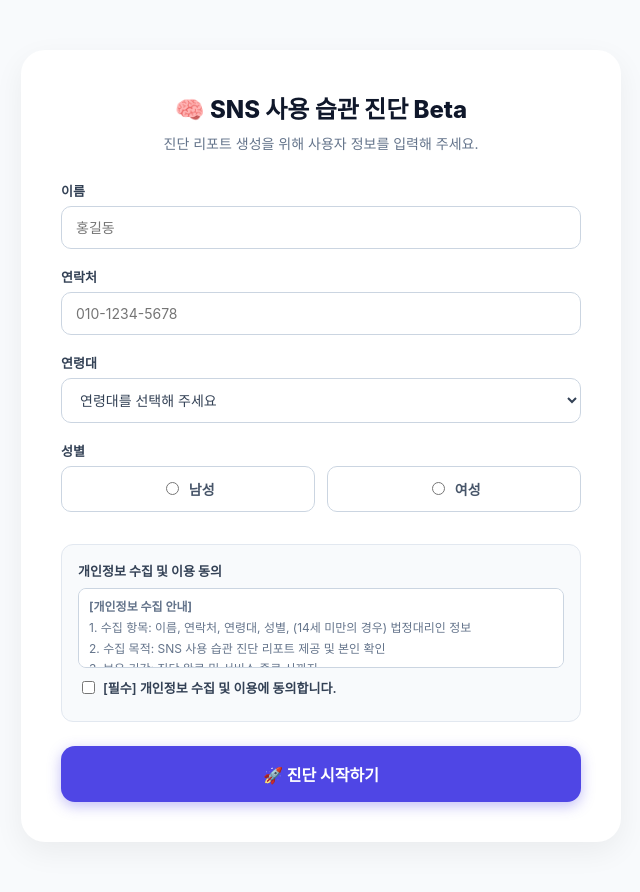
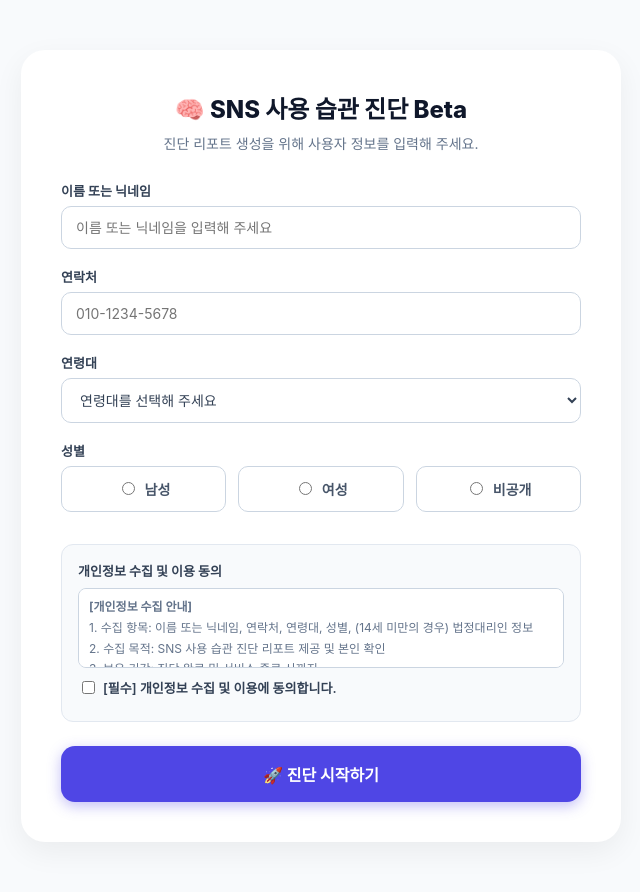
Before and after one commit to liquid0000/BigData_AI_Project_Team6, a Flask app: page / in a window 1280 px wide. Shown: the whole page, without its empty margins (319-959 px from the left). Run offline with Flask 3, Linux system fonts and the light colour scheme.

Commit message:
성별 비공개, 닉네임 추가

```diff
--- a/templates/index.html
+++ b/templates/index.html
@@ -22,8 +22,8 @@
         <form id="startForm">
             <!-- 이름 -->
             <div style="margin-bottom: 18px;">
-                <label for="userName" style="display: block; font-size: 13px; font-weight: 700; color: #334155; margin-bottom: 6px;">이름</label>
-                <input type="text" id="userName" name="userName" placeholder="홍길동" required style="width: 100%; padding: 12px 14px; font-size: 14px; border: 1.5px solid #cbd5e1; border-radius: 10px; outline: none; box-sizing: border-box;">
+                <label for="userName" style="display: block; font-size: 13px; font-weight: 700; color: #334155; margin-bottom: 6px;">이름 또는 닉네임</label>
+                <input type="text" id="userName" name="userName" placeholder="이름 또는 닉네임을 입력해 주세요" required style="width: 100%; padding: 12px 14px; font-size: 14px; border: 1.5px solid #cbd5e1; border-radius: 10px; outline: none; box-sizing: border-box;">
             </div>
 
             <!-- 연락처 -->
@@ -56,6 +56,9 @@
                     <label style="flex: 1; padding: 12px; border: 1.5px solid #cbd5e1; border-radius: 10px; text-align: center; cursor: pointer; font-size: 14px; font-weight: 600; color: #475569;">
                         <input type="radio" name="userGender" value="여성" required style="margin-right: 6px;"> 여성
                     </label>
+                    <label style="flex: 1; padding: 12px; border: 1.5px solid #cbd5e1; border-radius: 10px; text-align: center; cursor: pointer; font-size: 14px; font-weight: 600; color: #475569;">
+                        <input type="radio" name="userGender" value="비공개" required style="margin-right: 6px;"> 비공개
+                    </label>
                 </div>
             </div>
 
@@ -64,7 +67,7 @@
                 <label style="display: block; font-size: 13px; font-weight: 700; color: #334155; margin-bottom: 8px;">개인정보 수집 및 이용 동의</label>
                 <div style="height: 80px; overflow-y: auto; background: #ffffff; border: 1px solid #cbd5e1; border-radius: 8px; padding: 10px; font-size: 12px; color: #64748b; line-height: 1.4; margin-bottom: 10px;">
                     <p style="margin: 0 0 4px 0;"><strong>[개인정보 수집 안내]</strong></p>
-                    <p style="margin: 0 0 4px 0;">1. 수집 항목: 이름, 연락처, 연령대, 성별, (14세 미만의 경우) 법정대리인 정보</p>
+                    <p style="margin: 0 0 4px 0;">1. 수집 항목: 이름 또는 닉네임, 연락처, 연령대, 성별, (14세 미만의 경우) 법정대리인 정보</p>
                     <p style="margin: 0 0 4px 0;">2. 수집 목적: SNS 사용 습관 진단 리포트 제공 및 본인 확인</p>
                     <p style="margin: 0;">3. 보유 기간: 진단 완료 및 서비스 종료 시까지</p>
                 </div>
```
